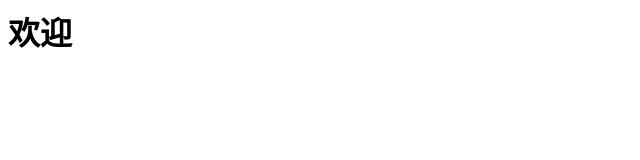
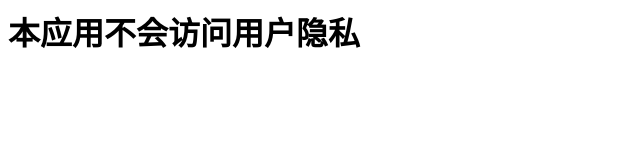
Before and after one commit to anbanguo/anbanguo.github.io, a plain HTML site: page index.html in a window 1280 px wide. Shown: the whole page, without its empty margins (0-640 px from the left). Drawn offline with Linux system fonts and the light colour scheme.

Commit message:
Update index.html

```diff
--- a/index.html
+++ b/index.html
@@ -1 +1 @@
-<h1> 欢迎 </h1>
+<h1> 本应用不会访问用户隐私 </h1>
```
